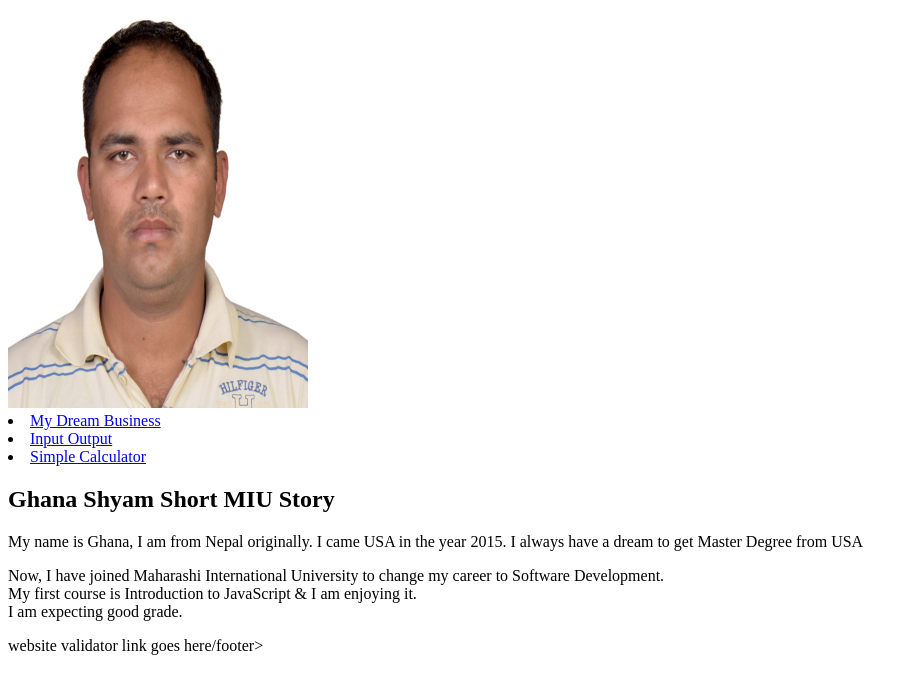
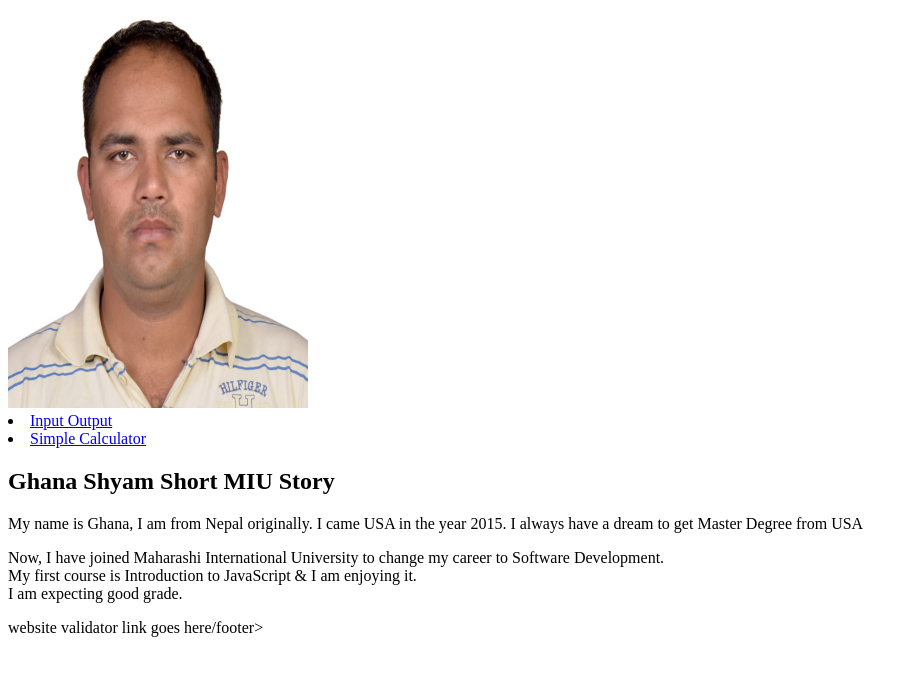
Before and after one commit to ghana-pandey/ghana-pandey.github.io, a plain HTML site: page index.html in a window 1280 px wide. Shown: the whole page, without its empty margins (0-918 px from the left). Drawn offline with Linux system fonts and the light colour scheme.

Commit message:
Update index.html

```diff
--- a/index.html
+++ b/index.html
@@ -13,7 +13,6 @@
    <img src="imageG.jpg" alt="ghana" width="300" height="400">
 
 
-   <nav> <li><a href="myBusiness.html">My Dream Business</a></li></nav>
    <nav> <li><a href="inputOutput.html">Input Output</a></li></nav>
    <nav> <li><a href="calculator.html">Simple Calculator</a></li></nav>
 
```
